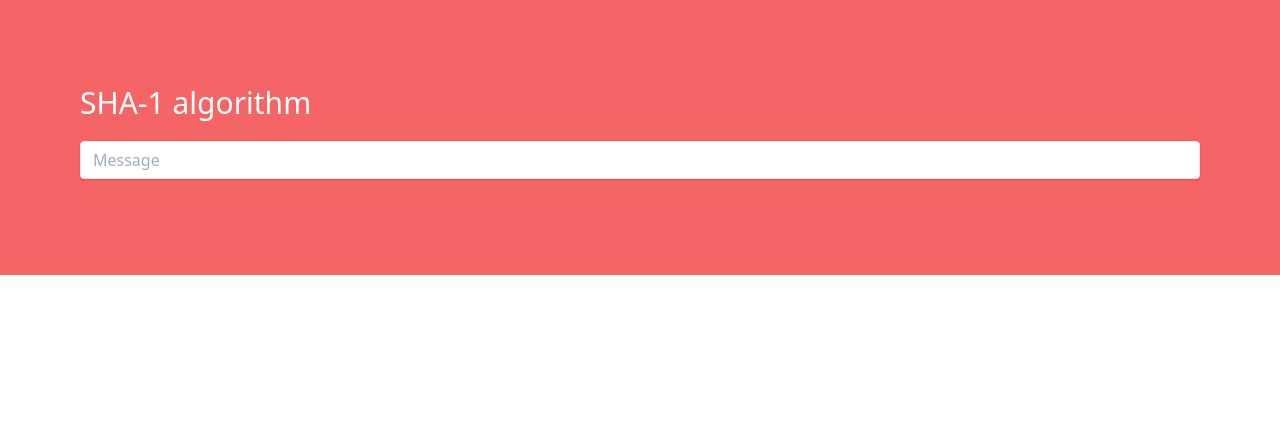
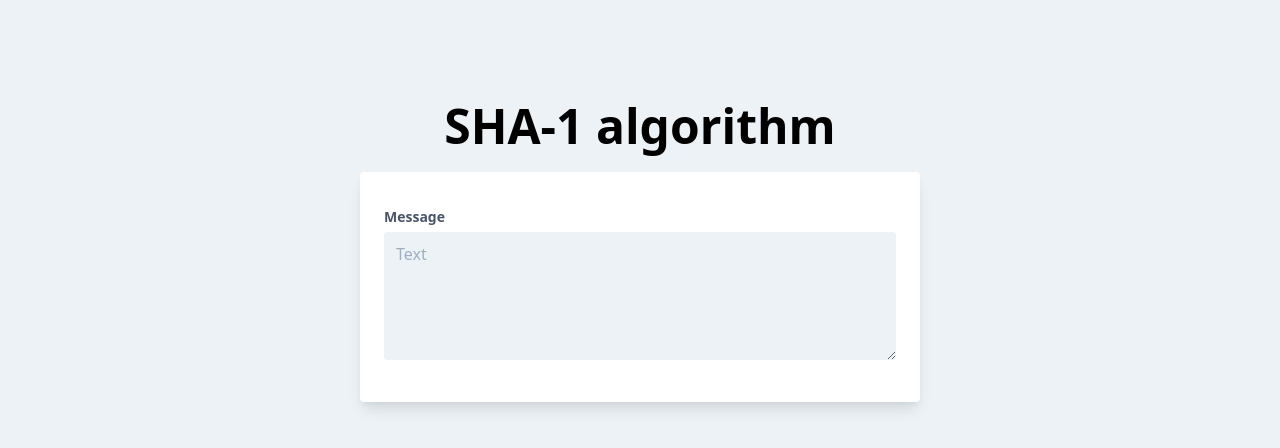
Before and after one commit to Draccano/vue-sha1, a Vue app: page / in a window 1280 px wide. Shown: the top 448 px of the page. Built offline with nearby package versions, Linux system fonts and the light colour scheme.

Commit message:
improved layout

```diff
--- a/src/App.vue
+++ b/src/App.vue
@@ -1,5 +1,5 @@
 <template>
-  <div id="app" class="bg-gray-200">
+  <div id="app" class="bg-gray-200 h-screen">
     <HelloWorld msg="Welcome to Your Vue.js App"/>
   </div>
 </template>
--- a/src/components/HelloWorld.vue
+++ b/src/components/HelloWorld.vue
@@ -1,18 +1,39 @@
 <template>
   <div class="hello">
-    <div class="bg-red-500 p-20 text-white">
-        <div class="text-3xl">
+    <div class="p-20 flex items-center justify-center flex-col">
+        <div class="my-4 text-4xl leading-tight xl:text-5xl font-semibold font-display">
           SHA-1 algorithm
         </div>
-        <div class="my-4">
-          <input v-model="message" v-on:input="sha1" placeholder="Message" class="shadow appearance-none border rounded w-full py-2 px-3 text-gray-700 leading-tight focus:outline-none focus:shadow-outline" id="username" type="text">
+
+        <div class="w-1/2 h-auto rounded max-w-xl shadow-lg py-4 bg-white flex flex-col">
+          <div class="px-6 py-4 min-h-full">
+            <label>
+              <span class="text-sm font-semibold text-gray-700">Message</span>
+              <textarea v-model="message" v-on:input="sha1" placeholder="Text" class="bg-gray-200 h-32 my-1 focus:bg-white appearance-none rounded w-full py-3 px-3 text-gray-700 leading-tight focus:outline-none focus:shadow-outline" id="username"></textarea>
+            </label>
+          </div>
+          <div class="px-1 block hidden">
+            <button @click="sha1()">Calculate</button>
+          </div>
+          <div class="px-6 pb-4 pt-2" :class="{'hidden': !hash}">
+            <span class="text-sm font-semibold text-gray-700 block">Hash</span>
+            <div class="block bg-gray-200 my-1 rounded w-full py-2 px-3 text-gray-700 leading-tight flex justify-between">
+              <div>
+                {{ hash }}
+              </div>
+              <div>
+                <button @click="clearHash" type="button" class="px-2 text-gray-500 hover:text-gray-600 focus:outline-none">
+                  <svg class="h-5 w-5 fill-current" xmlns="http://www.w3.org/2000/svg" xmlns:xlink="http://www.w3.org/1999/xlink" viewBox="0 0 24 24" version="1.1">
+                      <path fill-rule="evenodd" d="M13.59 12l7.066-7.067a1.123 1.123 0 10-1.589-1.589L12 10.411 4.933 3.344a1.123 1.123 0 10-1.59 1.59L10.412 12l-7.067 7.067a1.123 1.123 0 101.589 1.589L12 13.589l7.067 7.067a1.12 1.12 0 001.59 0c.438-.439.438-1.15 0-1.59L13.588 12z"/>
+                  </svg>
+                </button>
+              </div>
+
+            </div>
+
+          </div>
         </div>
-        <div class="px-1 block hidden">
-          <button @click="sha1()">Calculate</button>
-        </div>
-        <div>
-          <span>{{ hash }}</span>
-        </div>
+
 
       </div>
   </div>
@@ -168,6 +189,10 @@ export default {
       this.hash = [this.h0, this.h1, this.h2, this.h3, this.h4].map((string) => this.binaryToHex(string)).join('');
     },
 
+    isHash() {
+      return this.hash;
+    },
+
     padZero(num, length) {
       let numArray = num.toString().split('');
       while (numArray.length < length) {
@@ -251,6 +276,11 @@ export default {
       const number = parseInt(hex, 16);
       return (number >>> 0).toString(2); //>>> je shift, cili 0 posuvu doleva
 
+    },
+
+    clearHash() {
+      this.hash = '';
+      this.message = '';
     }
   }
 }
```
